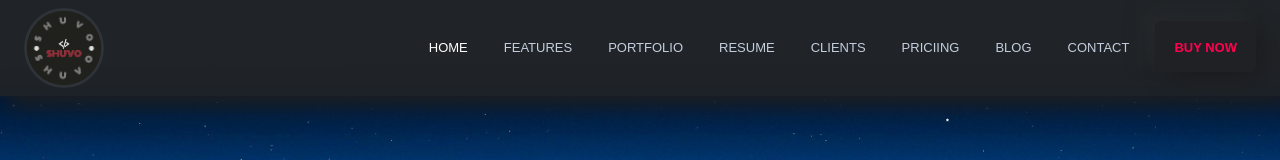
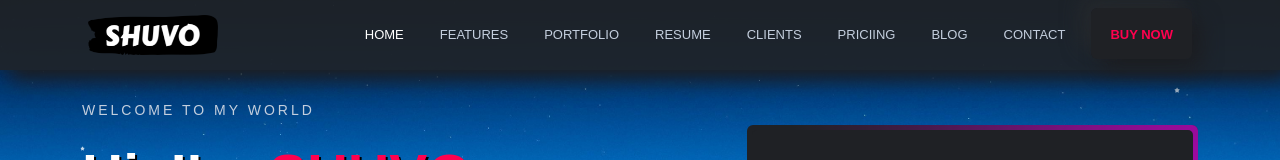
Before and after one commit to shuvo28/shuvo.me, a React (Create React App) app: page / in a window 1280 px wide. Shown: the top 160 px of the page. Built offline with nearby package versions, Linux system fonts and the light colour scheme.

Commit message:
added new logo

```diff
--- a/src/Assets/css/style.scss
+++ b/src/Assets/css/style.scss
@@ -49,13 +49,11 @@ body::-webkit-scrollbar-track {
 
 /* header section start */
 
-.header-con {
-  padding-bottom: 86px;
-}
 .header {
   background-color: #212428de;
   box-shadow: var(--shadow-1);
   backdrop-filter: blur(15px);
+  padding: 15px 5%;
 }
 
 .navbar-toggler {
@@ -74,20 +72,9 @@ body::-webkit-scrollbar-track {
   display: flex;
   align-items: center;
   text-decoration: none;
-}
-.brand {
-  display: flex;
-  justify-content: center;
-  align-items: center;
-  border: 3px solid #2e3337;
-  height: 80px;
-  width: 80px;
-  border-radius: 50%;
-  position: relative;
-  overflow: hidden;
-}
-.brand-img {
-  height: 125%;
+  .brand-img {
+    height: 40px;
+  }
 }
 .brand-txt {
   color: var(--color-lightn);
@@ -1852,6 +1839,11 @@ body::-webkit-scrollbar-track {
   .hero {
     margin-bottom: 0px;
   }
+  .footer-con {
+    img {
+      width: 80%;
+    }
+  }
 }
 
 @media (min-width: 576px) {
--- a/src/Components/Header.js
+++ b/src/Components/Header.js
@@ -1,6 +1,6 @@
 import React from "react";
 
-import shuvo2 from "../Assets/images/logo.png";
+import shuvo2 from "../Assets/images/logo-short.png";
 
 function Header() {
   return (
@@ -8,9 +8,7 @@ function Header() {
       <nav className="header navbar navbar-expand-xl navbar-light fixed-top animate__animated animate__fadeInDown">
         <div className="d-flex animate__animated animate__rubberBand">
           <a className="ms-4 brand-con" href="#">
-            <div className="brand">
               <img src={shuvo2} className="brand-img" alt="brand-img" />
-            </div>
           </a>
         </div>
 
```
Also changed, not shown: src/Assets/images/logo-short.png (added).
